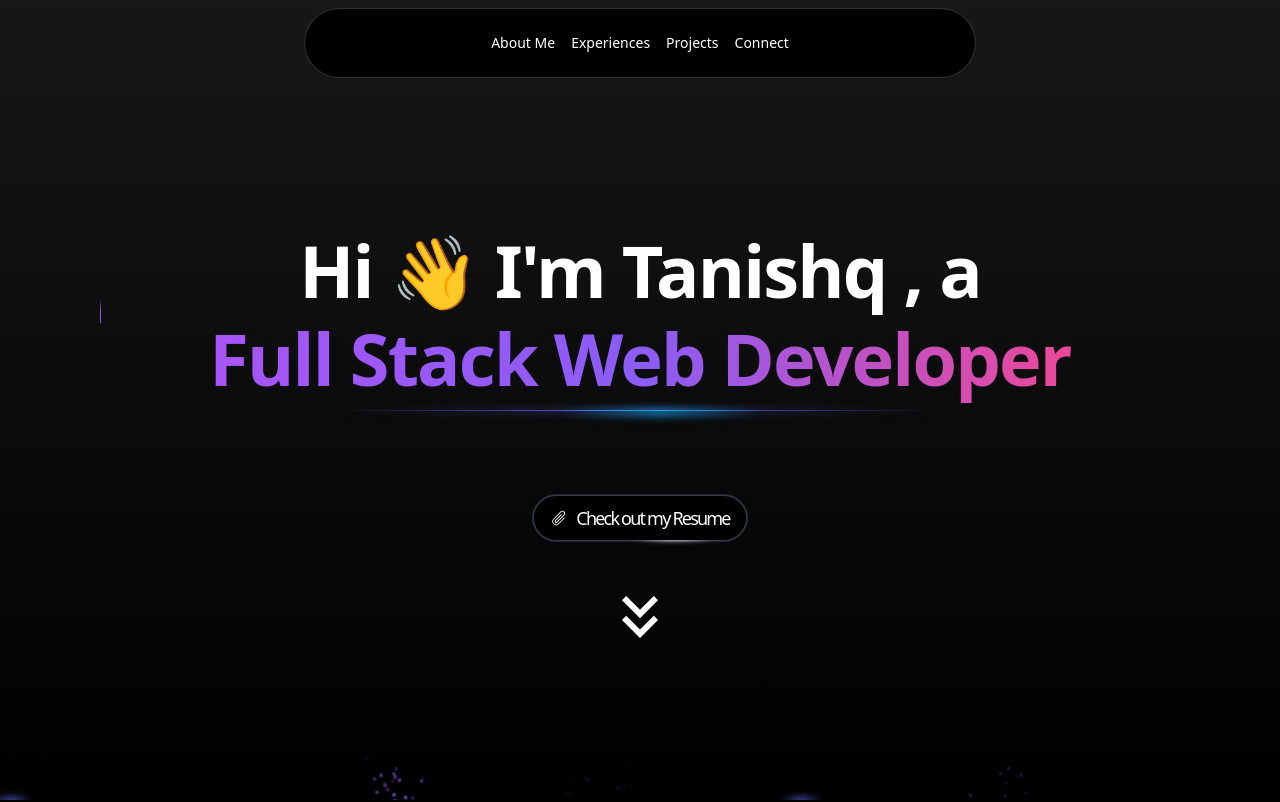
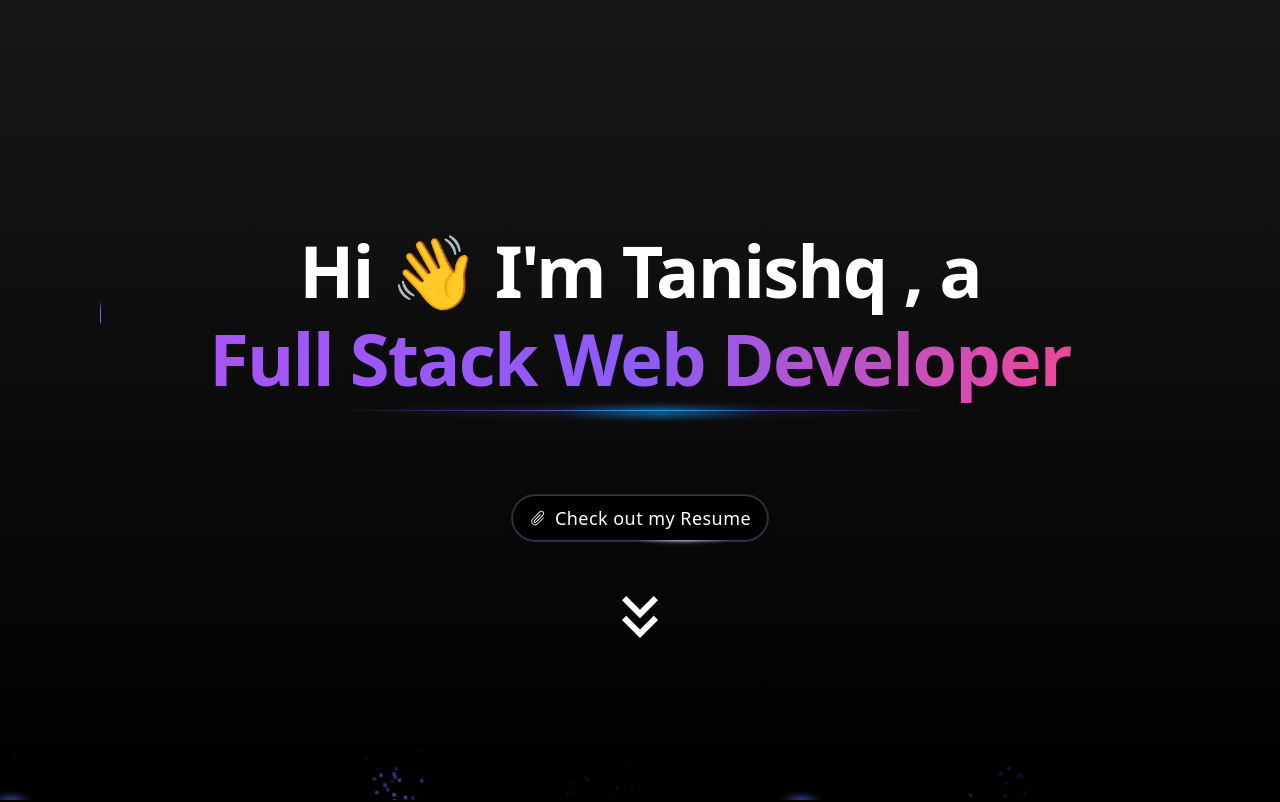
Before and after one commit to tanishqawasthi/my-portfolio, a Next.js app: page / in a window 1280 px wide. Shown: the top 802 px of the page. Built offline with nearby package versions, Linux system fonts and the light colour scheme.

Commit message:
navbar removed

```diff
--- a/src/app/page.js
+++ b/src/app/page.js
@@ -1,4 +1,4 @@
-import Navbar from "@/components/elements/Navbar";
+// import Navbar from "@/components/elements/Navbar";
 import ExpTimeline from "@/components/elements/ExpTimeline";
 import Socials from "@/components/elements/Socials";
 import TechStack from "@/components/elements/TechStack";
@@ -11,9 +11,9 @@ import Projects from "@/components/elements/Projects";
 export default function Home() {
   return (
     <div className="">
+      {/* <Navbar /> */}
       <Hero />
-      <About id="about"/>
-      <Navbar />
+      <About />
       <TechStack />
       <ExpTimeline id="experience" />
       <Projects id="projects" />
--- a/src/components/elements/Navbar.jsx
+++ b/src/components/elements/Navbar.jsx
@@ -1,4 +1,3 @@
-"use client";
 import React, { useState } from "react";
 import { HoveredLink, Menu, MenuItem, ProductItem } from "../ui/navbar-menu";
 import { cn } from "@/lib/utils";
@@ -15,6 +14,7 @@ function Nav({
   className
 }) {
   const [active, setActive] = useState(null);
+
   return (
     (<div
       className={cn("fixed top-10 inset-x-0 max-w-2xl mx-auto z-50 text-xs md:text-sm", className)}>
@@ -23,28 +23,28 @@ function Nav({
           <ProductItem
               href=""
               src="/about.png"
-              alt="about"
+              title="about"
             />
         </MenuItem>
         <MenuItem setActive={setActive} active={active} item="Experiences">
           <ProductItem
               href=""
               src="/exp.png"
-              alt="experiences"
+              title="experiences"
             />
         </MenuItem>
         <MenuItem setActive={setActive} active={active} item="Projects">
         <ProductItem
               href=""
               src="/projects.png"
-              alt="projects"
+              title="projects"
             />
         </MenuItem>
         <MenuItem setActive={setActive} active={active} item="Connect">
         <ProductItem
               href=""
               src="/contact.png"
-              alt="contact"
+              title="contact"
             />
         </MenuItem>
       </Menu>
--- a/src/components/elements/ResumeButton.jsx
+++ b/src/components/elements/ResumeButton.jsx
@@ -12,7 +12,7 @@ export default function ResumeButton() {
         as="button"
         className="dark:bg-black bg-white text-black dark:text-white flex items-center space-x-2">
       <PiPaperclipLight width={"66"} height={"66"}/>
-        <span>Check out my Resume</span>
+        <span className="tracking-wide">Check out my Resume</span>
       </HoverBorderGradient>
     </div>
     </a>
```
